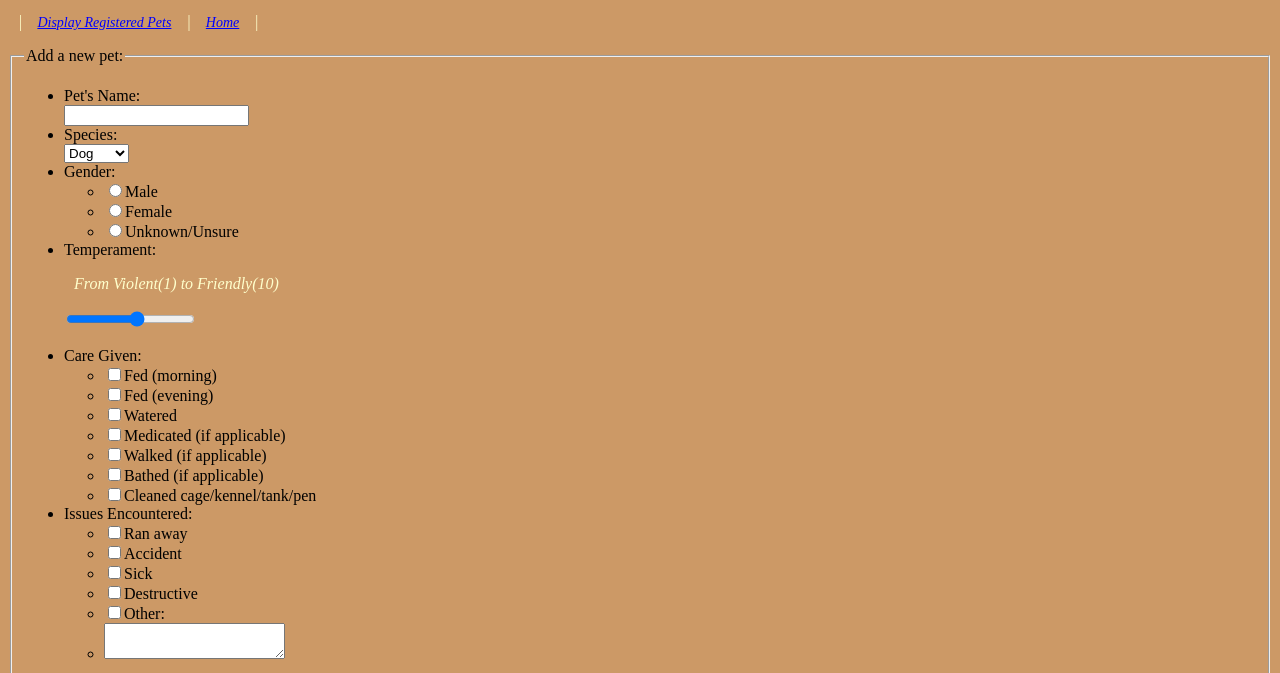
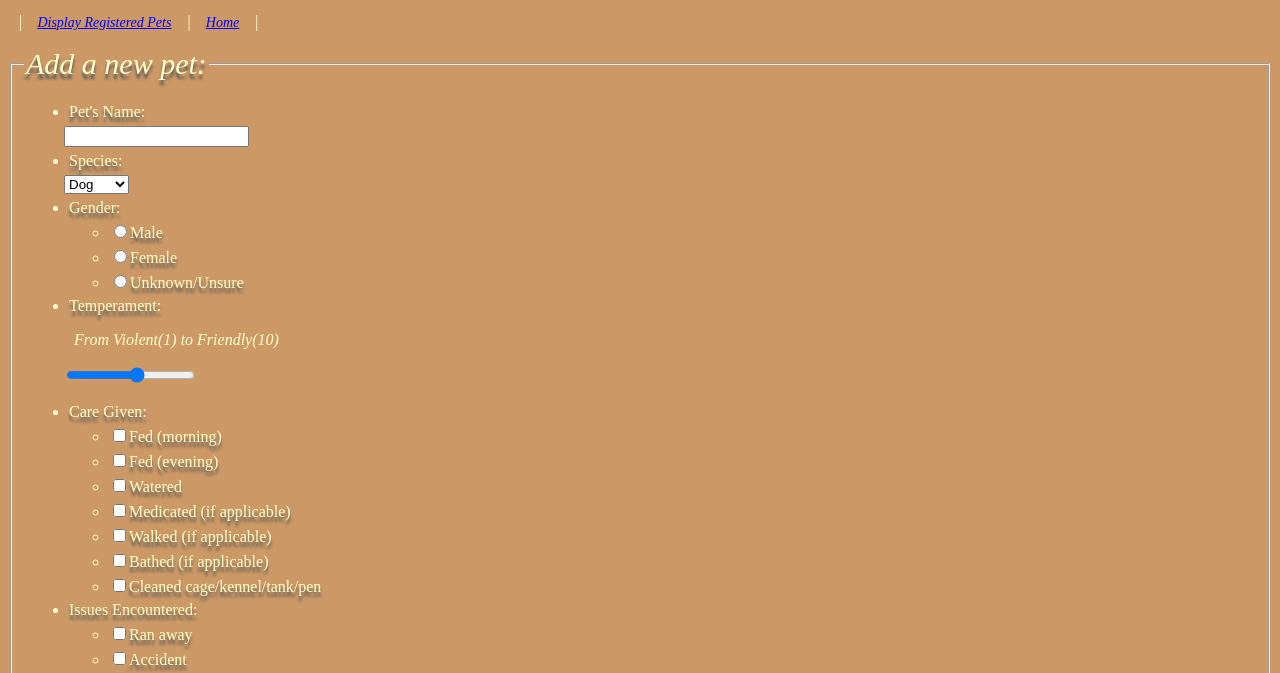
Before and after one commit to JessMehaffey/MDV--Visual-Frameworks, a plain HTML site: page html/addpet.html in a window 1280 px wide. Shown: the part 86-759 px from the top of the page. Drawn offline with Linux system fonts and the light colour scheme.

Commit message:
Added legend and span styles.

```diff
--- a/css/styles.css
+++ b/css/styles.css
@@ -3,7 +3,8 @@
  Must style 8 HTML tags
  Use #cc9966 as background color
  Use #ffcc99 as inside color
-
+ NEED 1 MORE HTML STYLE
+ NEED 3 MORE CSS PROPERTIES
 
  By: Jessica Mehaffey
  Term: VFW 1211
@@ -11,12 +12,12 @@
  Date: 11/1/2012
 */
 
+/* Body style */
 body {
 	background-color: #cc9966;
 	font-family: 'Times New Roman', Times, serif;
 }
 
-/* index.html */
 /* H1 style */
 h1 {
 	margin: 10px;
@@ -37,6 +38,8 @@ p {
 /* H2 style */
 h2 {
 	margin: 30px 10px;
+	color: #000000;
+	font-style: italic;
 }
 
 /* "Add pet" link style */
@@ -50,17 +53,24 @@ a {
 	/* Hover color of "Add Pet" */
 	a:hover{color:yellow;}
 
-
-/* addpet.html*/
-/* H1 style*/
-h1 {
-	margin: 10px;
-	padding: 15px 10px;
-	border: 3px double black;
-	background: #ffcc99;
+/* All bulleted text */
+li {
+	margin: 5px;
+	color: #ffffcc;
+	text-shadow: 0px 5px 3px #555;
+}
+/* Legend style */
+legend {
+	color: #ffffcc;
+	font-size: 30px;
+	font-style: italic;
+	text-shadow: 0px 5px 3px #555;
 }
 
-/* List style*/
-li {
-
+/* Span style */
+span {
+	text-align: left;
+	font-size: 14px;
+	font-style: italic;
+	color: #CCCCCC;
 }
```
